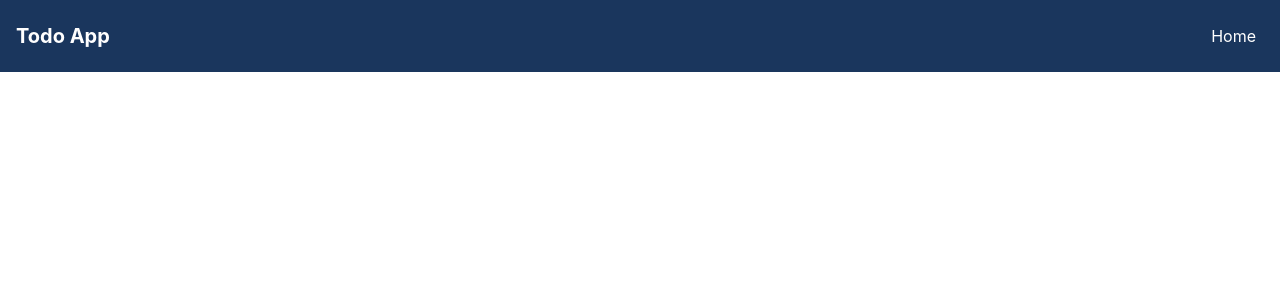
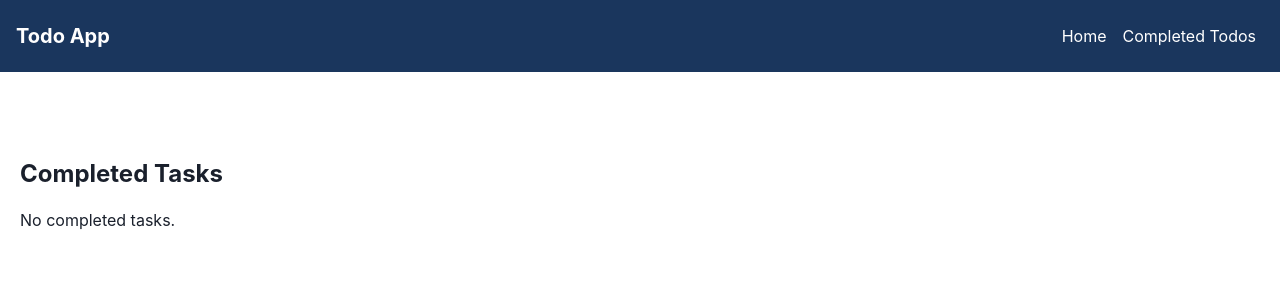
Before and after one commit to GPT-Engineer-App-Dev/simple-task-organizer, a React (Vite) app: page /completed-todos in a window 1280 px wide. Before the commit this address had no page. Shown: the top 300 px of the page. Built offline with nearby package versions, Linux system fonts and the light colour scheme.

Commit message:
Added a new page to list all completed todos in the Todo App.

```diff
--- a/src/App.jsx
+++ b/src/App.jsx
@@ -1,6 +1,7 @@
 import { Route, BrowserRouter as Router, Routes } from "react-router-dom";
 import { Box, Flex, Text, Link } from '@chakra-ui/react';
 import Index from "./pages/Index.jsx";
+import CompletedTodos from './pages/CompletedTodos.jsx';
 
 function App() {
   return (
@@ -10,6 +11,7 @@ function App() {
           <Text fontSize="xl" fontWeight="bold" color="white">Todo App</Text>
           <Flex>
             <Link href="/" p={2} color="white" _hover={{ textDecoration: 'underline' }}>Home</Link>
+            <Link href="/completed-todos" p={2} color="white" _hover={{ textDecoration: 'underline' }}>Completed Todos</Link>
 
           </Flex>
         </Flex>
@@ -18,6 +20,7 @@ function App() {
         <Box pt={16}>
           <Routes>
             <Route exact path="/" element={<Index />} />
+            <Route path="/completed-todos" element={<CompletedTodos todos={[]} />} />
           </Routes>
         </Box>
       </Router>
--- /dev/null
+++ b/src/pages/CompletedTodos.jsx
@@ -0,0 +1,25 @@
+import React from 'react';
+import { Box, List, ListItem, ListIcon, Text } from '@chakra-ui/react';
+import { FaCheckCircle } from 'react-icons/fa';
+
+const CompletedTodos = ({ todos }) => {
+  const completedTodos = todos.filter(todo => todo.isCompleted);
+
+  return (
+    <Box p={5}>
+      <Text fontSize="2xl" fontWeight="bold" mb={4}>Completed Tasks</Text>
+      <List spacing={3}>
+        {completedTodos.length > 0 ? completedTodos.map(todo => (
+          <ListItem key={todo.id} d="flex" alignItems="center">
+            <ListIcon as={FaCheckCircle} color="green.500" />
+            <Box as="span" ml={2} textDecoration="line-through">
+              {todo.text}
+            </Box>
+          </ListItem>
+        )) : <Text>No completed tasks.</Text>}
+      </List>
+    </Box>
+  );
+};
+
+export default CompletedTodos;
```
